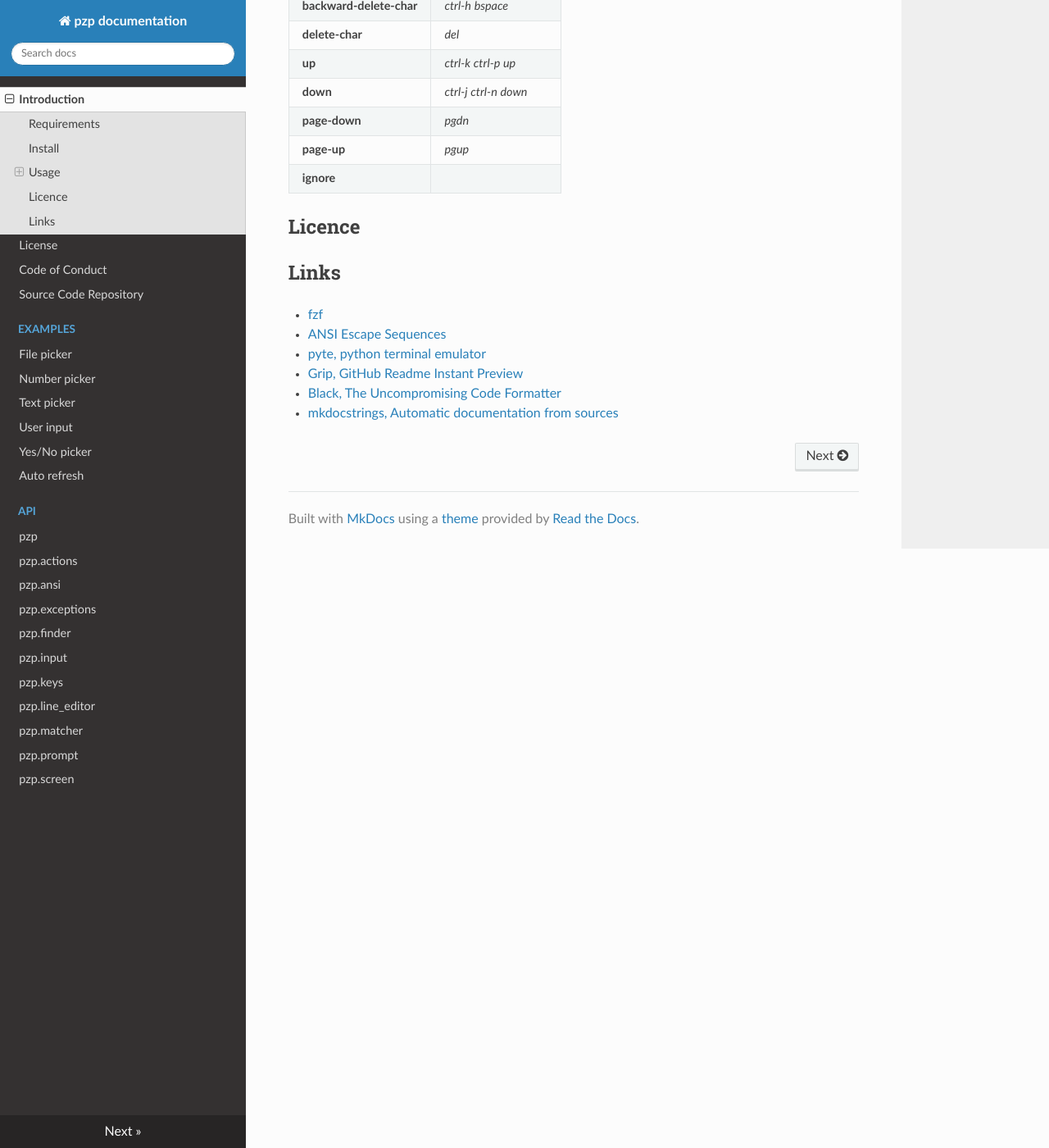
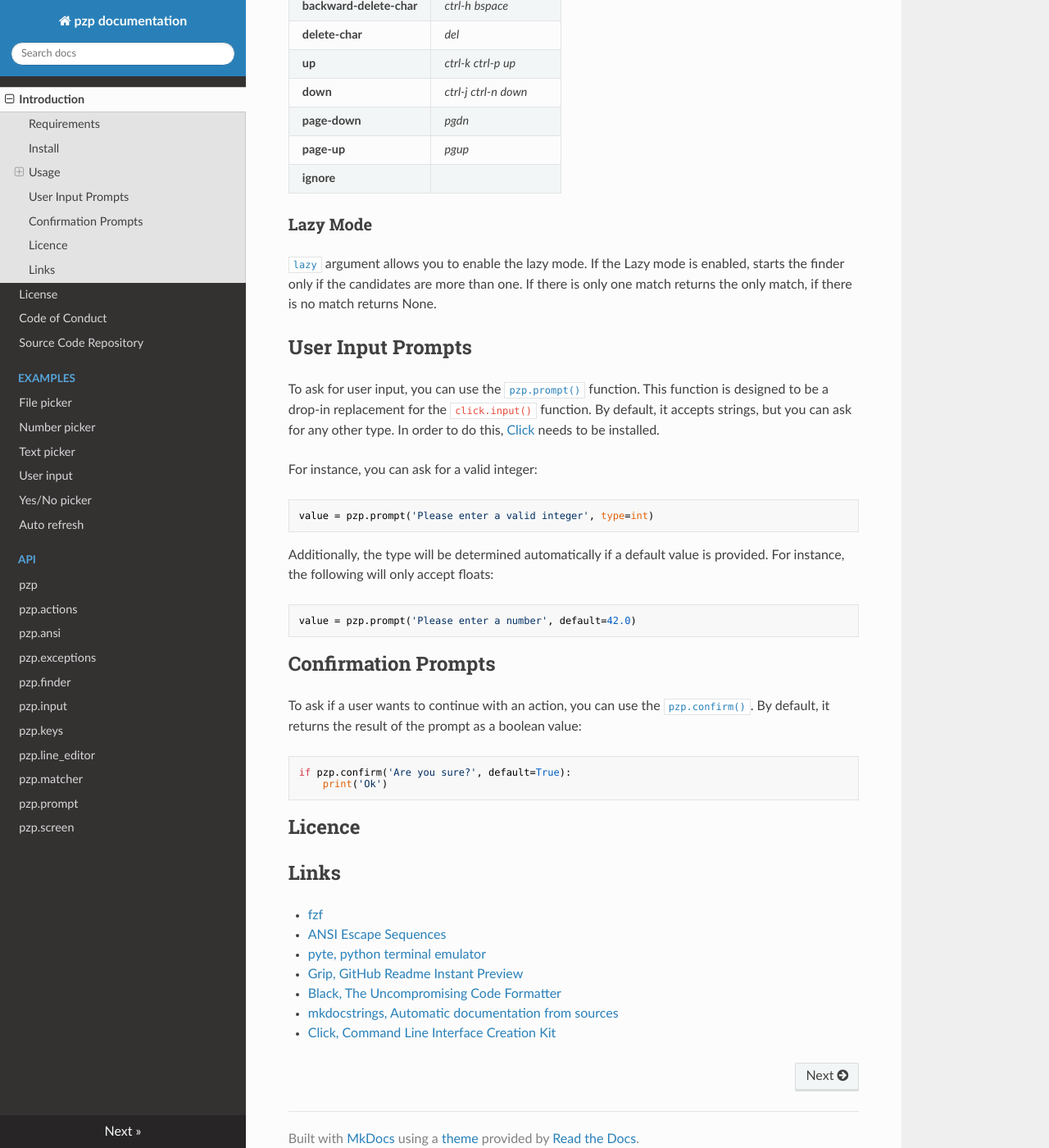
Before and after one commit to andreax79/pzp, an MkDocs documentation site: the page built from docs/index.md, in a window 1280 px wide and 1400 px high, scrolled down 3219 px. Shown: the whole window at 82% size. Built offline with MkDocs 1.6.1, drawn with Linux system fonts in a browser that asks for light colours; nearby versions of some CDN libraries; some of the changed text lies outside the part shown.

Commit message:
Update doc

````diff
--- a/docs/index.md
+++ b/docs/index.md
@@ -17,24 +17,24 @@ Usage
 -----
 
 ```
-from pzp import pzp
-pzp(['a', 'b', 'c'])
+import pzp
+pzp.pzp(['a', 'b', 'c'])
 ```
 
 
 #### Layout
 
 The finder by default starts in fullscreen mode. You can make it start below the
-cursor with `fullscreen=False` option.
-Also, with the `height` argument you can limit the window height.
+cursor with [`fullscreen=False`](https://pzp.readthedocs.io/en/latest/api/module/#pzp.pzp) option.
+Also, with the [`height`](https://pzp.readthedocs.io/en/latest/api/module/#pzp.pzp) argument you can limit the window height.
 
 ```python
-pzp(candidates=range(0, 1000), fullscreen=False, height=20)
+pzp.pzp(candidates=range(0, 1000), fullscreen=False, height=20)
 ```
 
 [![asciicast](https://asciinema.org/a/WtgiYfdtZjlShbeZaHuf5hWCZ.svg)](https://asciinema.org/a/WtgiYfdtZjlShbeZaHuf5hWCZ?autoplay=1)
 
-You can choose between the following layout using the `layout` option.
+You can choose between the following layout using the [`layout`](https://pzp.readthedocs.io/en/latest/api/module/#pzp.pzp) option.
 
 * **default** Display from the bottom of the screen
 * **reverse** Display from the top of the screen
@@ -57,12 +57,12 @@ terms delimited by spaces. e.g. `^music .mp3$ sbtrkt !fire`
 
 ### Key/Event Bindings
 
-`keys_binding` argument allows you to bind one or more keys to one action.
+[`keys_binding`](https://pzp.readthedocs.io/en/latest/api/module/#pzp.pzp) argument allows you to bind one or more keys to one action.
 You can use it to customize key bindings or implementing custom behaviors.
 
 ```python
 try:
-    item = pzp(
+    item = pzp.pzp(
         candidates=candidates,
         keys_binding={
             "custom-action": ["ctrl-o"],
@@ -123,6 +123,44 @@ A key can be bound to one of following actions or to a custom action.
 | **page-up**               | *pgup*                                |
 | **ignore**                |                                       |
 
+### Lazy Mode
+
+[`lazy`](https://pzp.readthedocs.io/en/latest/api/module/#pzp.pzp) argument allows you to enable the lazy mode.
+If the Lazy mode is enabled, starts the finder only if the candidates are more than one.
+If there is only one match returns the only match, if there is no match returns None.
+
+User Input Prompts
+------------------
+
+To ask for user input, you can use the [`pzp.prompt()`](https://pzp.readthedocs.io/en/latest/api/module/#pzp.prompt) function.
+This function is designed to be a drop-in replacement for the `click.input()` function.
+By default, it accepts strings, but you can ask for any other type.
+In order to do this, [Click](https://github.com/pallets/click) needs to be installed.
+
+For instance, you can ask for a valid integer:
+
+```python
+value = pzp.prompt('Please enter a valid integer', type=int)
+```
+
+Additionally, the type will be determined automatically if a default value is provided.
+For instance, the following will only accept floats:
+
+```python
+value = pzp.prompt('Please enter a number', default=42.0)
+```
+
+Confirmation Prompts
+--------------------
+
+To ask if a user wants to continue with an action, you can use the [`pzp.confirm()`](https://pzp.readthedocs.io/en/latest/api/module/#pzp.confirm).
+By default, it returns the result of the prompt as a boolean value:
+
+```python
+if pzp.confirm('Are you sure?', default=True):
+    print('Ok')
+```
+
 Licence
 -------
 {!LICENSE!}
@@ -136,3 +174,4 @@ Links
 * [Grip, GitHub Readme Instant Preview](https://github.com/joeyespo/grip)
 * [Black, The Uncompromising Code Formatter](https://github.com/psf/black)
 * [mkdocstrings, Automatic documentation from sources](https://github.com/mkdocstrings/mkdocstrings)
+* [Click, Command Line Interface Creation Kit](https://github.com/pallets/click)
````
Also changed, not shown: README.md (+37 -4 lines), 1 other file.
